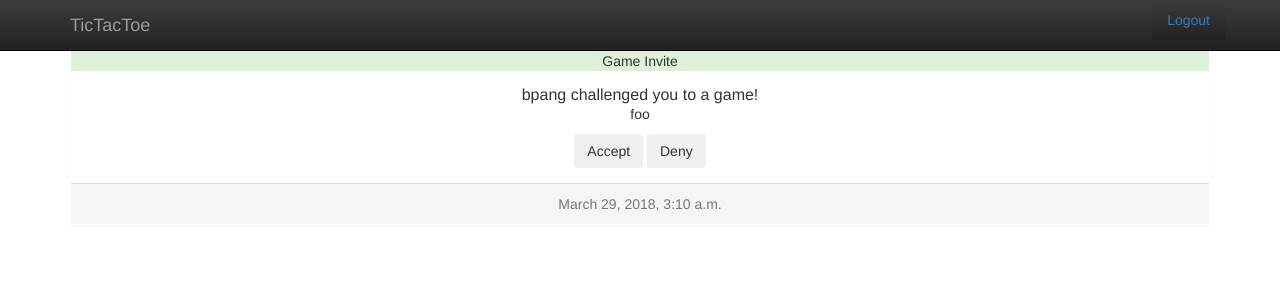
After one commit to ben-the-hedgehog/tic-tac-toe, a Django app: page /player/view_invitation/4/ in a window 1280 px wide. The commit adds this page. Shown: the top 300 px of the page. Run offline with Django 3.2, Linux system fonts and the light colour scheme; a user stored in the database is signed in; data comes from the database, SQL or seed files in the repository; both versions use the stored data as it was after the commit; some libraries are stand-ins or nearby versions.

Commit message:
view and accept/deny invitations

```diff
--- a/tictactoe/player/urls.py
+++ b/tictactoe/player/urls.py
@@ -1,11 +1,12 @@
 from django.urls import path
 from django.contrib.auth.views import LoginView, LogoutView
-from .views import home, new_invitation
+from .views import home, new_invitation, view_invitation
 
 
 urlpatterns = [
     path("home", home, name="player_home"),
     path("login", LoginView.as_view(template_name="player/login_form.html"), name="player_login"),
     path("logout", LogoutView.as_view(), name="player_logout"),
-    path("invite", new_invitation, name="player_new_invitation")
+    path("invite", new_invitation, name="player_new_invitation"),
+    path("view_invitation/<int:id>/", view_invitation, name="player_view_invitation"),
 ]
--- a/tictactoe/player/views.py
+++ b/tictactoe/player/views.py
@@ -1,8 +1,9 @@
-from django.shortcuts import render, redirect
+from django.shortcuts import render, redirect, get_object_or_404
 from gameplay.models import Game
 from .models import Invitation
 from .forms import InvitationForm
 from django.contrib.auth.decorators import login_required
+from django.core.exceptions import PermissionDenied
 
 # Create your views here.
 @login_required
@@ -33,3 +34,19 @@ def new_invitation(request):
             return redirect("player_home")
 
     return render(request, "player/new_invitation_form.html", {'form' : form })
+
+@login_required
+def view_invitation(request, id):
+    invitation = get_object_or_404(Invitation, pk=id)
+    if not invitation.to_player == request.user:
+        raise PermissionDenied
+    if request.method == "POST":
+        if "accept" in request.POST:
+            game = Game.objects.create(
+                first_player = invitation.from_player,
+                second_player = invitation.to_player
+            )
+        invitation.delete()
+        return redirect("player_home")
+    else:
+        return render(request, "player/view_invitation.html", {'invitation' : invitation})
--- a/tictactoe/templates/base.html
+++ b/tictactoe/templates/base.html
@@ -9,14 +9,14 @@
         <meta name="description" content="">
         <meta name="viewport" content="width=device-width, initial-scale=1">
 
-        <link rel="stylesheet" href= "{% static 'css/bootstrap.min.css' %}">
+        <link rel="stylesheet" href= "{% static 'css/bootstrap.css' %}">
         <style>
             body {
                 padding-top: 50px;
                 padding-bottom: 20px;
             }
         </style>
-        <link rel="stylesheet" href="{% static 'css/bootstrap-theme.min.css' %}">
+        <link rel="stylesheet" href="{% static 'css/bootstrap-theme.css' %}">
         <link rel="stylesheet" href="{% static 'css/main.css' %}">
 
         <script src="{% static 'js/vendor/modernizr-2.8.3-respond-1.4.2.min.js' %}"></script>
@@ -53,7 +53,7 @@
         <script src="//ajax.googleapis.com/ajax/libs/jquery/1.11.2/jquery.min.js"></script>
         <script>window.jQuery || document.write('<script src="{% static 'js/vendor/jquery-1.11.2.min.js' %}"><\/script>')</script>
 
-        <script src="{% static 'js/vendor/bootstrap.min.js' %}"></script>
+        <script src="{% static 'js/vendor/bootstrap.js' %}"></script>
 
         <script src="{% static 'js/main.js' %}"></script>
     </body>
--- a/tictactoe/templates/player/home.html
+++ b/tictactoe/templates/player/home.html
@@ -29,8 +29,9 @@
         <container class="container-fluid">
           <ul class="list-group">
             {% for inv in allmyinvites %}
-              <a class="list-group-item" href="#">
-                {{ inv.id }}: {{ inv.from_player }}  {{ inv.timestamp }}
+              <a class="list-group-item row" href="{% url 'player_view_invitation' inv.id %}">
+                <div class="col-md-6"> {{ inv.from_player }} </div>
+                <div class="col-md-6"> {{ inv.timestamp }} </div>
               </a>
             {% endfor %}
 
--- /dev/null
+++ b/tictactoe/templates/player/view_invitation.html
@@ -0,0 +1,29 @@
+{% extends 'base.html' %}
+
+{% block title %}
+  View Game Invite
+{% endblock %}
+
+{% block content %}
+  <div class="panel text-center">
+    <div class="panel-header bg-success">
+      Game Invite
+    </div>
+    <div class="panel-body">
+      <h5 class="panel-title">
+        {{ invitation.from_player }} challenged you to a game!
+      </h5>
+      <p class="panel-text">
+        {{ invitation.message }}
+      </p>
+      <form action="" method="post">
+        {% csrf_token %}
+        <button type="submit" name="accept" value="ok" class="btn btn-outline-success">Accept</button>
+        <button type="submit" name="deny" value="no" class="btn btn-outline-dark">Deny</button>
+      </form>
+    </div>
+    <div class="panel-footer text-muted">
+      {{ invitation.timestamp }}
+    </div>
+  </div>
+{% endblock %}
```
Also changed, not shown: tictactoe/db.sqlite3.
